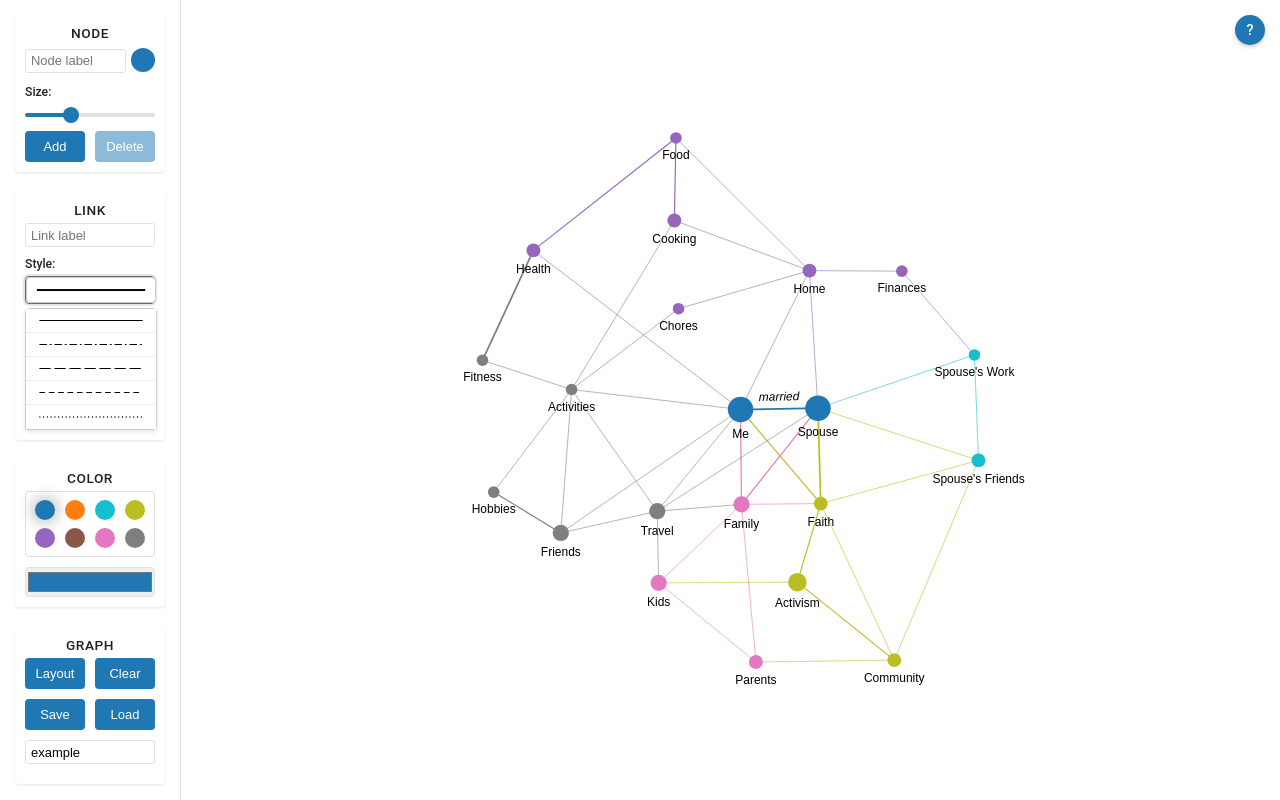
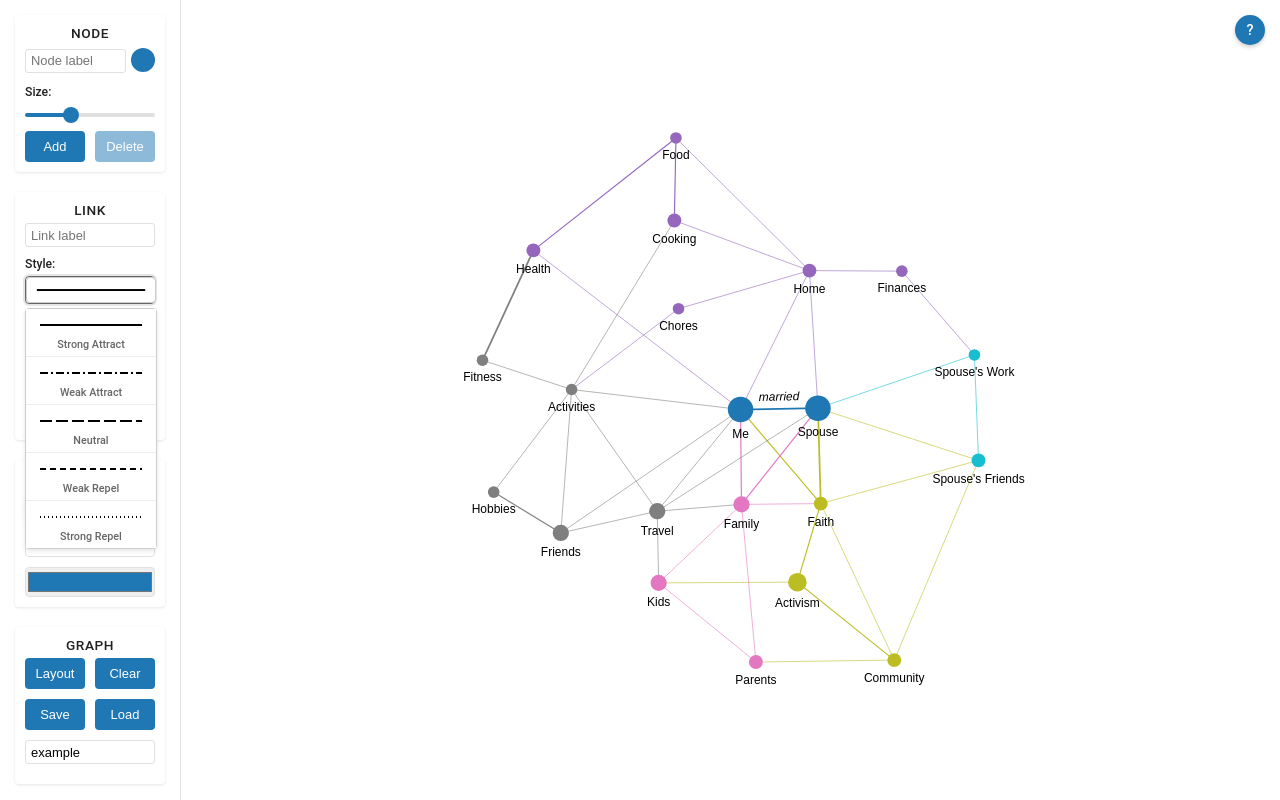
Before and after one commit to davidchaiken/graph-editor, a website: page index.html in a window 1280 px wide. Both pictures are taken after a click on the button 90 px from the left and 290 px from the top of the page. Drawn offline with Linux system fonts and the light colour scheme.

Commit message:
add force labels to the link style menu items

```diff
--- a/graph-editor-script.ts
+++ b/graph-editor-script.ts
@@ -1528,8 +1528,10 @@ document.addEventListener('DOMContentLoaded', () => {
     drawPattern(canvas, pattern);
     canvas.dataset.pattern = pattern;
 
-    // Handle click on option
-    canvas.onclick = function (e) {
+    // Handle click on option - attach to the parent pattern-option div
+    const patternOption = canvas.parentElement;
+    if (patternOption && patternOption.classList.contains('pattern-option')) {
+      patternOption.onclick = function (e) {
         e.stopPropagation();
         setSelectedStyle(pattern);
         (document.getElementById('styleOptions') as HTMLElement).style.display = 'none';
@@ -1541,6 +1543,7 @@ document.addEventListener('DOMContentLoaded', () => {
           Graph.graphData(gData);
         }
       };
+    }
   }
 
   /**
--- a/graph-editor-style.css
+++ b/graph-editor-style.css
@@ -196,7 +196,6 @@ input:checked + .slider:before {
   border: 1px solid #e0e0e0;
   border-radius: 4px;
   cursor: pointer;
-  title: "Create a custom color";
 }
 
 input[type="range"] {
@@ -426,23 +425,40 @@ input[type="range"]:focus::-moz-range-thumb {
   display: none; /* Start hidden */
 }
 
-.style-options canvas {
+.pattern-option {
+  display: flex;
+  flex-direction: column;
+  align-items: center;
+  padding: 4px;
+  cursor: pointer;
+  border-bottom: 1px solid #eee;
+  background: white;
+}
+
+.pattern-option:last-child {
+  border-bottom: none;
+}
+
+.pattern-option:hover {
+  background: #f0f0f0;
+}
+
+.pattern-option canvas {
   width: 100%;
   height: 24px;
-  padding: 4px;
   cursor: pointer;
   display: block;
   box-sizing: border-box;
-  background: white;
-  border-bottom: 1px solid #eee;
+  background: transparent;
 }
 
-.style-options canvas:last-child {
-  border-bottom: none;
-}
-
-.style-options canvas:hover {
-  background: #f0f0f0;
+.pattern-label {
+  font-size: 0.75em;
+  color: #666;
+  margin-top: 2px;
+  text-align: center;
+  font-weight: 500;
+  line-height: 1.2;
 }
 
 .selected-style-btn {
--- a/index.html
+++ b/index.html
@@ -60,11 +60,26 @@
               <canvas id="selectedStyle" class="selected-style"></canvas>
             </button>
             <div class="style-options" id="styleOptions" style="display: none;">
-              <canvas data-pattern="solid"></canvas>
-              <canvas data-pattern="dash-dot"></canvas>
-              <canvas data-pattern="long-dashed"></canvas>
-              <canvas data-pattern="dashed"></canvas>
-              <canvas data-pattern="dotted"></canvas>
+              <div class="pattern-option">
+                <canvas data-pattern="solid"></canvas>
+                <span class="pattern-label">Strong Attract</span>
+              </div>
+              <div class="pattern-option">
+                <canvas data-pattern="dash-dot"></canvas>
+                <span class="pattern-label">Weak Attract</span>
+              </div>
+              <div class="pattern-option">
+                <canvas data-pattern="long-dashed"></canvas>
+                <span class="pattern-label">Neutral</span>
+              </div>
+              <div class="pattern-option">
+                <canvas data-pattern="dashed"></canvas>
+                <span class="pattern-label">Weak Repel</span>
+              </div>
+              <div class="pattern-option">
+                <canvas data-pattern="dotted"></canvas>
+                <span class="pattern-label">Strong Repel</span>
+              </div>
             </div>
           </div>
         </div>
```
Also changed, not shown: dist/graph-editor-script.js. Lines whose indentation alone changed are shown as unchanged.
